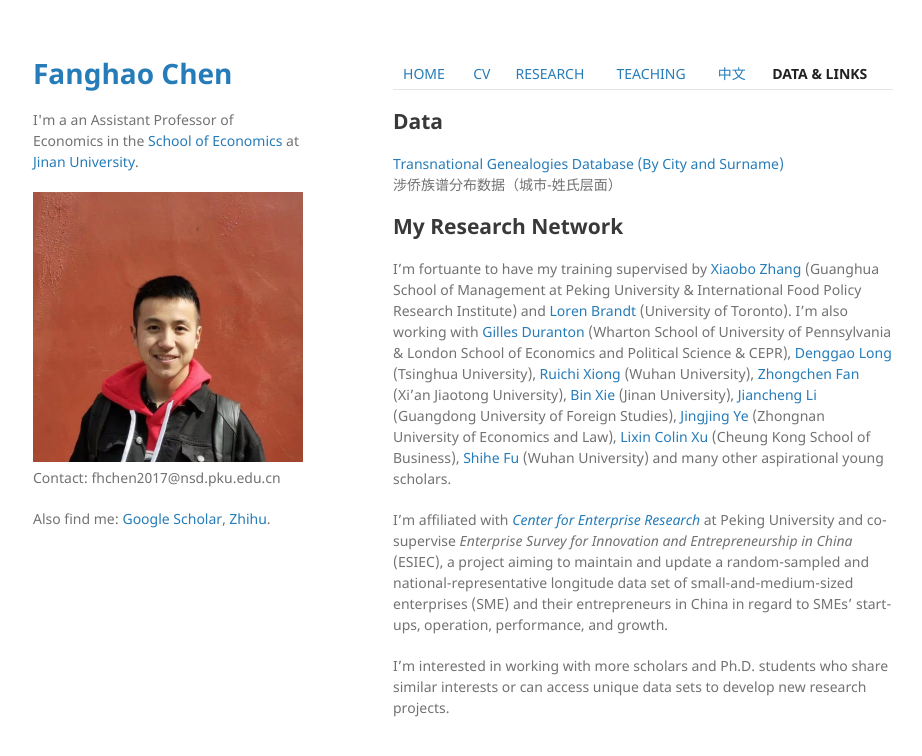
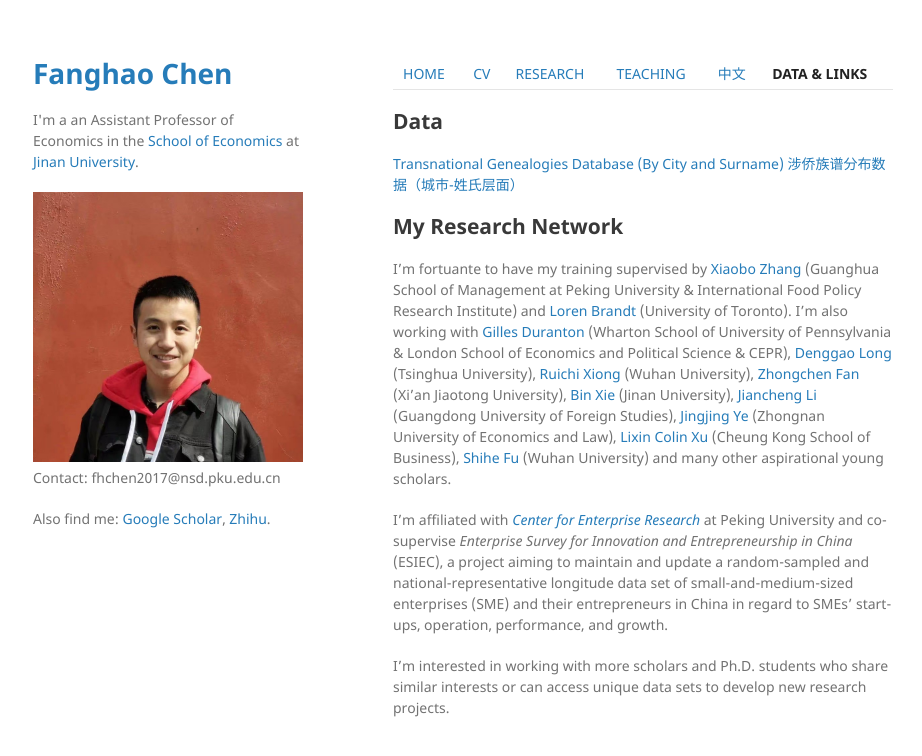
Before and after one commit to FanghaoChen/homepage, a Jekyll site: the page built from links.md, in a window 1280 px wide. Shown: the top 756 px of the page, without its empty margins (177-1099 px from the left). Built offline with Jekyll 4.4.1, drawn with Linux system fonts in a browser that asks for light colours; our own code applies the rules of GitHub Pages for plain Markdown files.

```diff
--- a/links.md
+++ b/links.md
@@ -2,8 +2,8 @@
 
 ## Data ##
 
-[Transnational Genealogies Database (By City and Surname)](./assets/涉侨族谱分布241028.rar) <br/>
-涉侨族谱分布数据（城市-姓氏层面）
+[Transnational Genealogies Database (By City and Surname) 涉侨族谱分布数据（城市-姓氏层面）](./assets/涉侨族谱分布241028.rar) <br/>
+
 
 
 ## My Research Network ##
```
